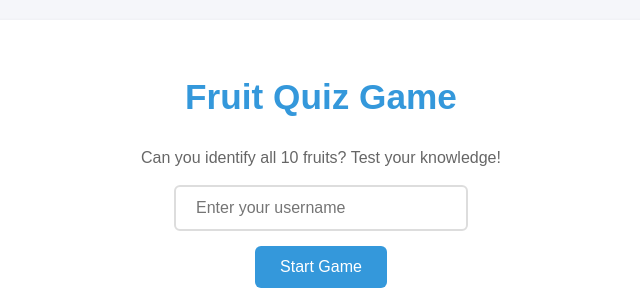
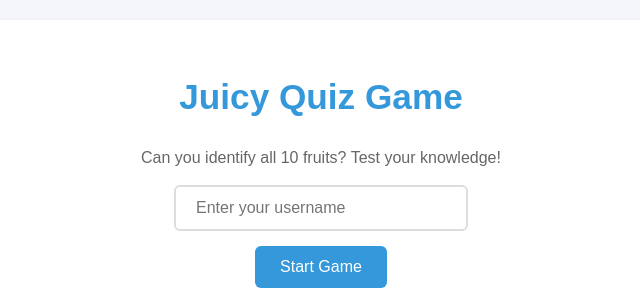
Before and after one commit to anwarr13/nelieFruitgame, a PHP site: page / in a window 1280 px wide. Shown: the top 300 px of the page, without its empty margins (319-959 px from the left). Run offline with PHP 8.4, Linux system fonts and the light colour scheme; data that the repository does not hold is empty; a stand-in replaces the project's code that opens the database connection.

Commit message:
Update index.php

```diff
--- a/index.php
+++ b/index.php
@@ -58,7 +58,7 @@ if ($result) {
 <!DOCTYPE html>
 <html>
 <head>
-    <title>Fruit Quiz Game</title>
+    <title>Juicy Quiz Game</title>
     <style>
         :root {
             --primary-color: #3498db;
@@ -237,7 +237,7 @@ if ($result) {
     <?php if (!isset($_SESSION['game_started']) && !isset($_GET['show_results'])): ?>
         <!-- Start Screen -->
         <div class="game-container">
-            <h1>Fruit Quiz Game</h1>
+            <h1>Juicy Quiz Game</h1>
             <div class="game-info">
                 Can you identify all 10 fruits? Test your knowledge!
             </div>
```
